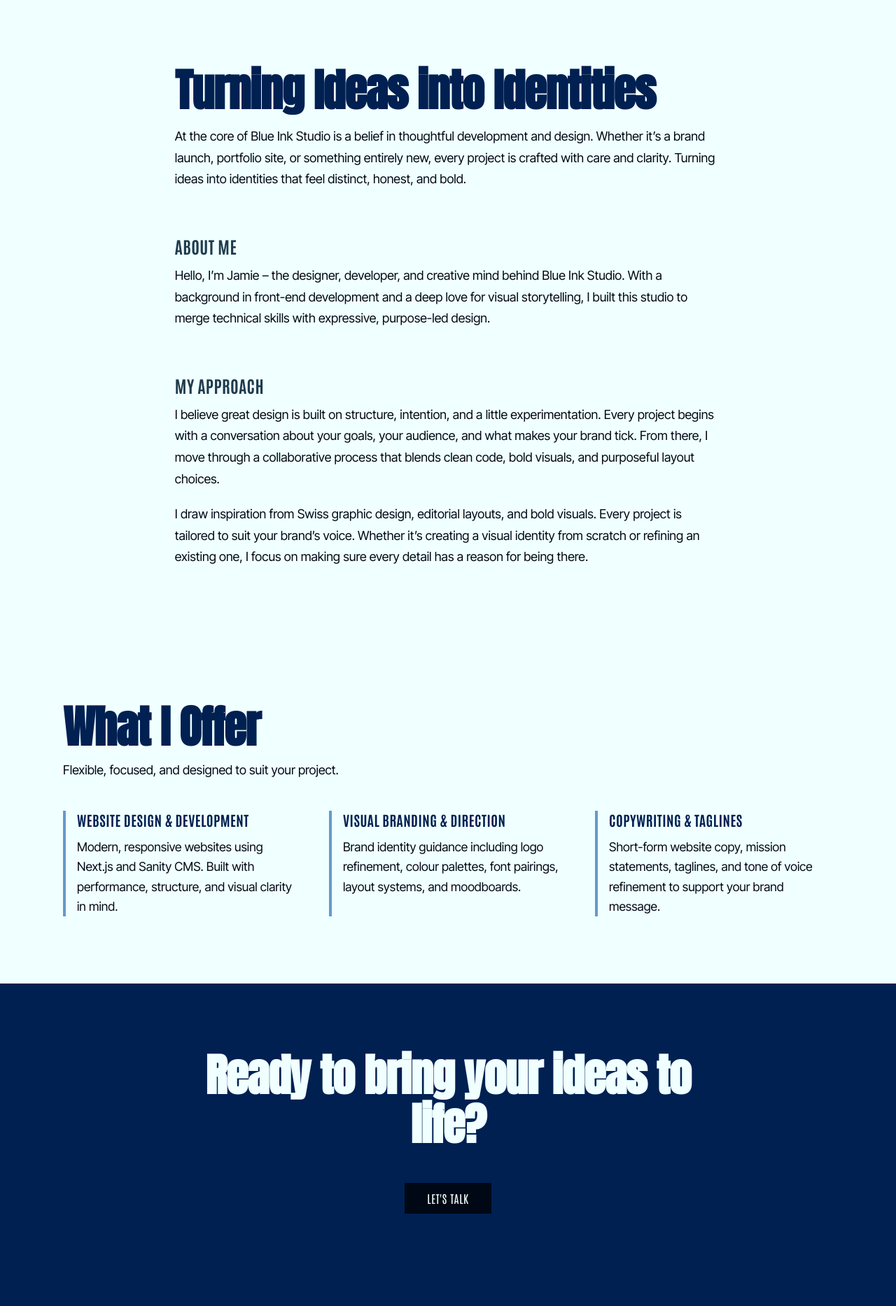
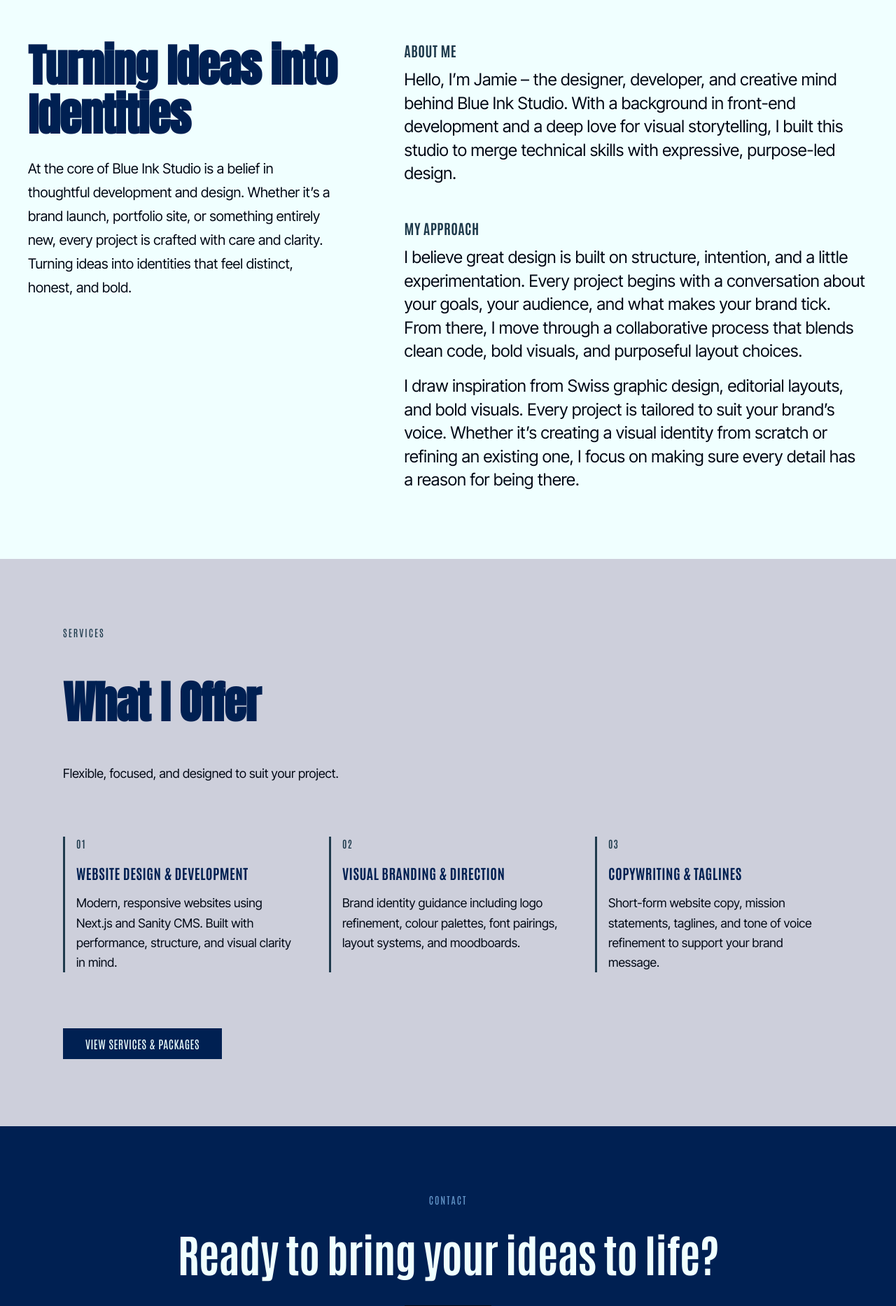
Before and after one commit to jaycee808/blue-ink-studio, a Next.js app: page / in a window 1280 px wide. Shown: the part 906-2773 px from the top of the page at 70% size. Built offline with nearby package versions, Linux system fonts and the light colour scheme; a web font is replaced by a local one.

Commit message:
updated hero page styles

```diff
--- a/src/app/components/AboutHero.jsx
+++ b/src/app/components/AboutHero.jsx
@@ -2,28 +2,41 @@ export default function AboutHero() {
     return (
         <section className="about-section">
         <div className="about-container">
-            <div className="about-intro">
+            {/* About Hero - Left Column */}
+            <div className="about-left">
             <h2 className="section-title">Turning Ideas into Identities</h2>
-            <p>
-                At the core of Blue Ink Studio is a belief in thoughtful development and design. Whether it’s a brand launch, portfolio site, or something entirely new, every project is crafted with care and clarity. Turning ideas into identities that feel distinct, honest, and bold.
+            <p className="intro-text">
+                At the core of Blue Ink Studio is a belief in thoughtful development and design.
+                Whether it’s a brand launch, portfolio site, or something entirely new, every project is crafted with care and clarity.
+                Turning ideas into identities that feel distinct, honest, and bold.
             </p>
             </div>
 
+            {/* About Hero - Right Column */}
+            <div className="about-right">
             <div className="about-me">
                 <h3 className="subsection-title">About Me</h3>
                 <p>
-                Hello, I’m Jamie – the designer, developer, and creative mind behind Blue Ink Studio. With a background in front-end development and a deep love for visual storytelling, I built this studio to merge technical skills with expressive, purpose-led design.
+                Hello, I’m Jamie – the designer, developer, and creative mind behind Blue Ink Studio.
+                With a background in front-end development and a deep love for visual storytelling,
+                I built this studio to merge technical skills with expressive, purpose-led design.
                 </p>
             </div>
 
             <div className="about-approach">
                 <h3 className="subsection-title">My Approach</h3>
                 <p>
-                I believe great design is built on structure, intention, and a little experimentation. Every project begins with a conversation about your goals, your audience, and what makes your brand tick. From there, I move through a collaborative process that blends clean code, bold visuals, and purposeful layout choices.
+                I believe great design is built on structure, intention, and a little experimentation.
+                Every project begins with a conversation about your goals, your audience, and what makes your brand tick.
+                From there, I move through a collaborative process that blends clean code, bold visuals, and purposeful layout choices.
                 </p>
                 <p>
-                I draw inspiration from Swiss graphic design, editorial layouts, and bold visuals. Every project is tailored to suit your brand’s voice. Whether it’s creating a visual identity from scratch or refining an existing one, I focus on making sure every detail has a reason for being there.
+                I draw inspiration from Swiss graphic design, editorial layouts, and bold visuals.
+                Every project is tailored to suit your brand’s voice.
+                Whether it’s creating a visual identity from scratch or refining an existing one,
+                I focus on making sure every detail has a reason for being there.
                 </p>
+            </div>
             </div>
         </div>
         </section>
--- a/src/app/components/ContactHero.jsx
+++ b/src/app/components/ContactHero.jsx
@@ -1,11 +1,12 @@
-import Link from 'next/link'
+import Link from 'next/link';
 
 export default function ContactSection() {
     return (
         <section className="contact-section">
         <div className="contact-container">
-            <h2 className="section-title">Ready to bring your ideas to life?</h2>
-            <Link href="/contact">Let's talk</Link>
+            <span className="section-label">CONTACT</span>
+            <h2 className="section-title-contact">Ready to bring your ideas to life?</h2>
+            <Link href="/contact" className="contact-button">Let's Talk</Link>
         </div>
         </section>
     );
--- a/src/app/components/ServicesGrid.jsx
+++ b/src/app/components/ServicesGrid.jsx
@@ -1,31 +1,49 @@
+import Link from 'next/link';
+
 export default function ServicesGrid() {
     return (
         <section className="services-section">
         <div className="services-container">
+            {/* Services Title */}
+            <span className="section-label">SERVICES</span>
+
+            {/* Services Content */}
             <h2 className="section-title">What I Offer</h2>
             <p className="services-intro">Flexible, focused, and designed to suit your project.</p>
 
+            {/* Services Grid */}
             <div className="services-grid">
             <div className="service-item">
+                <span className="service-number">01</span>
                 <h3 className="service-title">Website Design & Development</h3>
                 <p>
-                Modern, responsive websites using Next.js and Sanity CMS. Built with performance, structure, and visual clarity in mind.
+                Modern, responsive websites using Next.js and Sanity CMS.
+                Built with performance, structure, and visual clarity in mind.
                 </p>
             </div>
 
             <div className="service-item">
+                <span className="service-number">02</span>
                 <h3 className="service-title">Visual Branding & Direction</h3>
                 <p>
-                Brand identity guidance including logo refinement, colour palettes, font pairings, layout systems, and moodboards.
+                Brand identity guidance including logo refinement, colour palettes,
+                font pairings, layout systems, and moodboards.
                 </p>
             </div>
 
             <div className="service-item">
+                <span className="service-number">03</span>
                 <h3 className="service-title">Copywriting & Taglines</h3>
                 <p>
-                Short-form website copy, mission statements, taglines, and tone of voice refinement to support your brand message.
+                Short-form website copy, mission statements, taglines,
+                and tone of voice refinement to support your brand message.
                 </p>
             </div>
+            </div>
+
+            {/* Services - CTA */}
+            <div className="services-cta">
+            <Link href="/services" className="services-button">View Services & Packages</Link>
             </div>
         </div>
         </section>
--- a/src/app/globals.css
+++ b/src/app/globals.css
@@ -25,11 +25,11 @@ a {
   text-decoration: none;
 }
 
-/* Navbar and Hero Background Image */
+/* Navbar & Hero Background Image */
 
-.hero-bg-wrapper {
+.bg-image {
   background: url('/hero-bg.png') center center no-repeat;
-  background-size: cover;
+  background-size: 100%;
   background-position: top;
   background-repeat: no-repeat;
   background-color: var(--blue);
@@ -38,11 +38,11 @@ a {
 /* Navbar */
 
 .navbar {
-  /* border-bottom: 1px solid var(--gray); */
-  padding: 1.5rem 1.5rem;
-  position: sticky;
+  position: relative;
+  padding: 1.5rem 5.5rem;
   top: 0;
   z-index: 100;
+
 }
 
 .navbar-container {
@@ -59,16 +59,21 @@ a {
   position: relative;
   width: 600px;
   height: 200px;
-  padding: 0;
-  margin: 0;
 }
 
-/* Logo Media Query */
+/* Navbar & Logo Media Query */
 
 @media only screen and (max-width: 400px) {
+
+  .navbar {
+    padding: 0.75rem 1.5rem;
+  }
+
   .logo-image {
-    width: 320px;
+    width: 300px;
     height: 120px;
+    margin-right: auto;
+    margin-left: auto;
   }
 }
 
@@ -85,6 +90,8 @@ a {
   text-transform: uppercase;
   letter-spacing: -1px;
   transition: all 0.2s ease-in-out;
+  margin-right: 0;
+  margin-left: 0;
 }
 
 .nav-links a {
@@ -114,15 +121,17 @@ a {
   .nav-links {
     gap: 2rem;
     font-size: 1.2rem;
+    margin-right: auto;
+    margin-left: auto;
   }
 }
 
-/* Hero Layout */
+/* Hero Banner */
 
 .hero-section {
   padding: 6rem 1.5rem;
   max-width: 1400px;
-  margin: 0 auto;
+  margin: 0;
   display: flex;
   justify-content: center;
   align-items: flex-start;
@@ -142,6 +151,7 @@ a {
   display: flex;
   flex-direction: column;
   gap: 2rem;
+  padding: 1.5rem 4rem;
 }
 
 .tagline-block .tagline {
@@ -200,15 +210,21 @@ a {
 }
 
 .hero-description {
+  display: flex;
+  flex-direction: row;
+  justify-content: space-between;
+  gap: 2rem;
+  color: var(--white);
   font-size: 1.2rem;
+  font-weight: 300;
   line-height: 1.6;
-  font-weight: 300;
-  color: var(--white);
-  display: flex;
-  flex-direction: column;
-  gap: 1.25rem;
-  border-left: 6px solid var(--blue-gray);
-  padding-left: 1.5rem;
+  margin-top: 1rem;
+  padding: 0;
+}
+
+.hero-description p {
+  flex: 1;
+  max-width: 32ch;
 }
 
 /* Scroll Cue */
@@ -224,21 +240,35 @@ a {
   margin-top: 2rem;
 }
 
-/* About Section */
+/* Hero - About Section */
 
 .about-section {
   background-color: var(--white);
   padding: 6rem 1.5rem;
-  display: flex;
-  justify-content: center;
   font-family: 'Inter Tight', sans-serif;
+  color: var(--black);
 }
 
 .about-container {
-  max-width: 850px;
+  display: grid;
+  grid-template-columns: 1fr;
+  gap: 4rem;
+  max-width: 1200px;
+  margin: 0 auto;
+}
+
+@media (min-width: 900px) {
+  .about-container {
+    grid-template-columns: 1fr 1.5fr;
+    align-items: start;
+    gap: 6rem;
+  }
+}
+
+.about-left {
   display: flex;
   flex-direction: column;
-  gap: 4rem;
+  gap: 1.5rem;
 }
 
 .section-title {
@@ -246,46 +276,70 @@ a {
   font-size: clamp(2.5rem, 6vw, 4rem);
   line-height: 1.1;
   letter-spacing: -1px;
-  margin-bottom: 1rem;
   color: var(--blue);
+}
+
+.intro-text {
+  font-size: 1.25rem;
+  line-height: 1.7;
+  font-weight: 400;
+  max-width: 65ch;
+}
+
+.about-right {
+  display: flex;
+  flex-direction: column;
+  gap: 3rem;
 }
 
 .subsection-title {
   font-family: 'Antonio', sans-serif;
   font-weight: 700;
-  font-size: 1.5rem;
+  font-size: 1.25rem;
   text-transform: uppercase;
   letter-spacing: 0.5px;
   margin-bottom: 0.75rem;
   color: var(--blue-gray);
 }
 
-.about-intro p,
 .about-me p,
 .about-approach p {
-  font-size: 1.125rem;
-  line-height: 1.7;
+  font-size: 1.5rem;
+  line-height: 1.4;
+  color: var(--black);
   max-width: 75ch;
-  font-weight: 400;
-  color: var(--black);
 }
 
 .about-approach p + p {
-  margin-top: 1.25rem;
+  margin-top: 1rem;
 }
 
-/* Services Section */
+/* Hero - Services Section */
 
 .services-section {
-  background-color: var(--white);
+  background-color: var(--gray);
   padding: 6rem 1.5rem;
   font-family: 'Inter Tight', sans-serif;
+  color: var(--black);
 }
 
 .services-container {
   max-width: 1100px;
   margin: 0 auto;
   text-align: left;
+  display: flex;
+  flex-direction: column;
+  gap: 3rem;
+}
+
+.section-label {
+  font-family: 'Antonio', sans-serif;
+  font-size: 0.875rem;
+  letter-spacing: 2px;
+  text-transform: uppercase;
+  color: var(--blue-gray);
+  display: inline-block;
+  margin-bottom: 0.5rem;
 }
 
 .services-section .section-title {
@@ -293,15 +347,15 @@ a {
   font-size: clamp(2.5rem, 6vw, 4rem);
   line-height: 1.1;
   letter-spacing: -1px;
-  margin-bottom: 1rem;
   color: var(--blue);
+  margin-bottom: 0.5rem;
 }
 
 .services-intro {
   font-size: 1.125rem;
   font-weight: 400;
   color: var(--black);
-  margin-bottom: 3rem;
+  margin-bottom: 2rem;
   max-width: 70ch;
 }
 
@@ -312,8 +366,21 @@ a {
 }
 
 .service-item {
-  border-left: 4px solid var(--light-blue);
+  border-left: 3px solid var(--blue-gray);
   padding-left: 1.5rem;
+  position: relative;
+  display: flex;
+  flex-direction: column;
+  gap: 1rem;
+}
+
+.service-number {
+  font-family: 'Antonio', sans-serif;
+  font-size: 0.9rem;
+  font-weight: 600;
+  letter-spacing: 1px;
+  color: var(--blue-gray);
+  margin-bottom: 0.25rem;
 }
 
 .service-title {
@@ -322,7 +389,6 @@ a {
   font-size: 1.25rem;
   text-transform: uppercase;
   letter-spacing: 0.5px;
-  margin-bottom: 0.75rem;
   color: var(--blue);
 }
 
@@ -332,7 +398,30 @@ a {
   color: var(--black);
 }
 
-/* Services Grid - Media Queries */
+/* Hero - Services CTA */
+
+.services-cta {
+  margin-top: 2rem;
+}
+
+.services-button {
+  display: inline-block;
+  background-color: var(--blue);
+  color: var(--white);
+  padding: 0.75rem 2rem;
+  font-family: 'Antonio', sans-serif;
+  font-size: 1rem;
+  text-transform: uppercase;
+  letter-spacing: 0.5px;
+  text-decoration: none;
+  transition: background-color 0.3s ease;
+}
+
+.services-button:hover {
+  background-color: var(--dark-blue);
+}
+
+/* Services Grid Media Queries */
 
 @media (min-width: 900px) {
   .services-grid {
@@ -345,7 +434,7 @@ a {
   }
 }
 
-/* Contact Section */
+/* Hero - Contact Section */
 
 .contact-section {
   background-color: var(--blue);
@@ -362,19 +451,37 @@ a {
   display: flex;
   flex-direction: column;
   align-items: center;
-  gap: 2rem;
+  gap: 1.5rem;
 }
 
-.contact-section .section-title {
+.section-title-contact {
+  font-family: 'Antonio', sans-serif;
+  font-size: clamp(2.5rem, 6vw, 4rem);
+  line-height: 1.1;
+  letter-spacing: -1px;
+  color: var(--white);
+}
+
+.contact-container .section-label {
+  font-family: 'Antonio', sans-serif;
+  font-size: 0.875rem;
+  letter-spacing: 2px;
+  text-transform: uppercase;
+  color: var(--light-blue);
+  margin-bottom: 0.5rem;
+}
+
+.contact-container .section-title {
   font-family: 'Anton', sans-serif;
   font-size: clamp(2.5rem, 6vw, 4rem);
   line-height: 1.1;
   letter-spacing: -1px;
-  margin-bottom: 1rem;
   color: var(--white);
 }
 
-.contact-container a {
+/* Hero- Contact CTA */
+
+.contact-button {
   font-family: 'Antonio', sans-serif;
   background-color: var(--black);
   color: var(--white);
@@ -386,9 +493,10 @@ a {
   cursor: pointer;
   text-decoration: none;
   transition: all 0.2s ease-in-out;
+  margin-top: 1rem;
 }
 
-.contact-container a:hover {
+.contact-button:hover {
   background-color: var(--light-blue);
   color: var(--black);
 }
--- a/src/app/layout.jsx
+++ b/src/app/layout.jsx
@@ -1,7 +1,6 @@
 import './globals.css';
 import Navbar from './components/Navbar';
 import Footer from './components/Footer';
-import Hero from './components/Hero'
 
 export const metadata = {
   title: 'Blue Ink Studio',
@@ -11,11 +10,8 @@ export const metadata = {
 export default function RootLayout({ children }) {
   return (
     <html lang="en">
-      <body>
-        <div className="hero-bg-wrapper">
+      <body className="bg-image">
         <Navbar />
-        <Hero />
-        </div>
         {children}
         <Footer />
       </body>
--- a/src/app/page.jsx
+++ b/src/app/page.jsx
@@ -7,7 +7,7 @@ import ContactHero from './components/ContactHero';
 export default function HomePage() {
   return (
     <main>
-      {/* <Hero /> */}
+      <Hero />
       <AboutHero />
       <ServicesGrid />
       {/* <PortfolioHero /> */}
```
Also changed, not shown: src/app/components/Hero.jsx (line endings or trailing spaces). Lines whose indentation alone changed are shown as unchanged.
